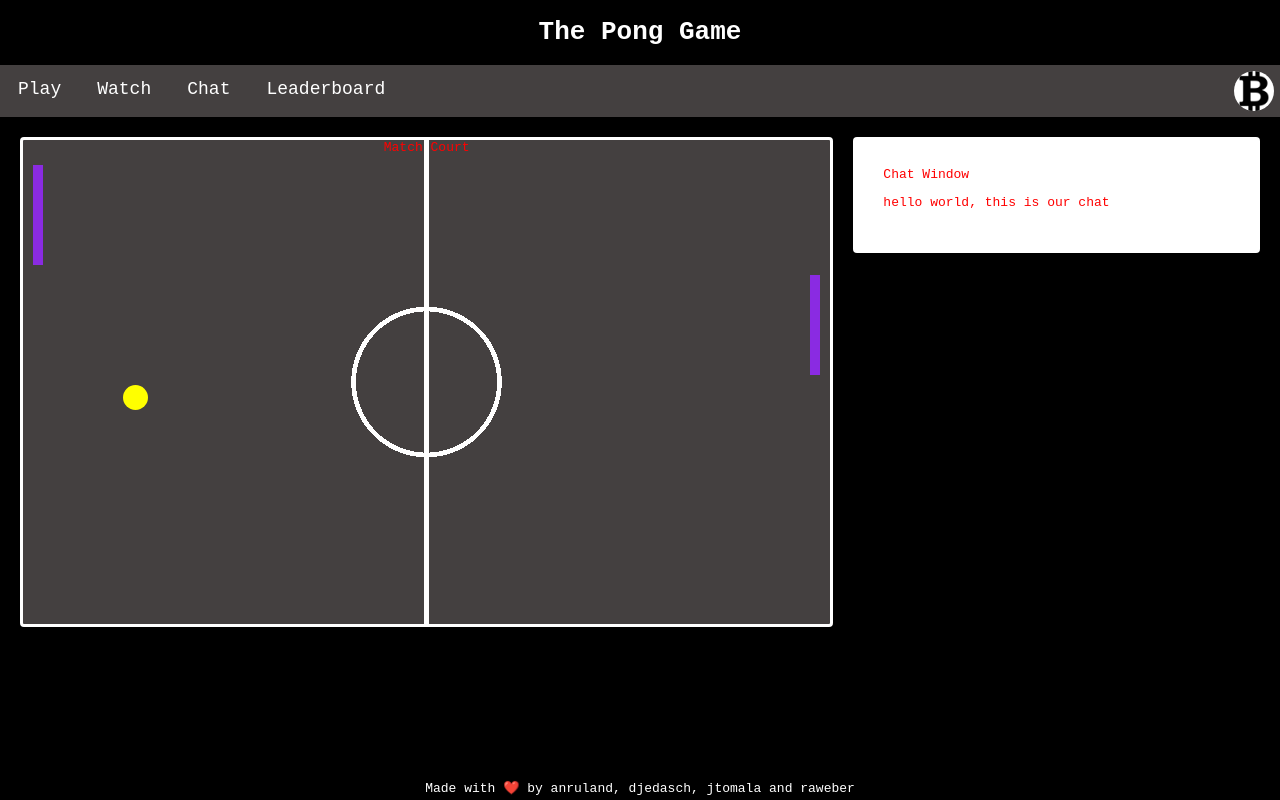
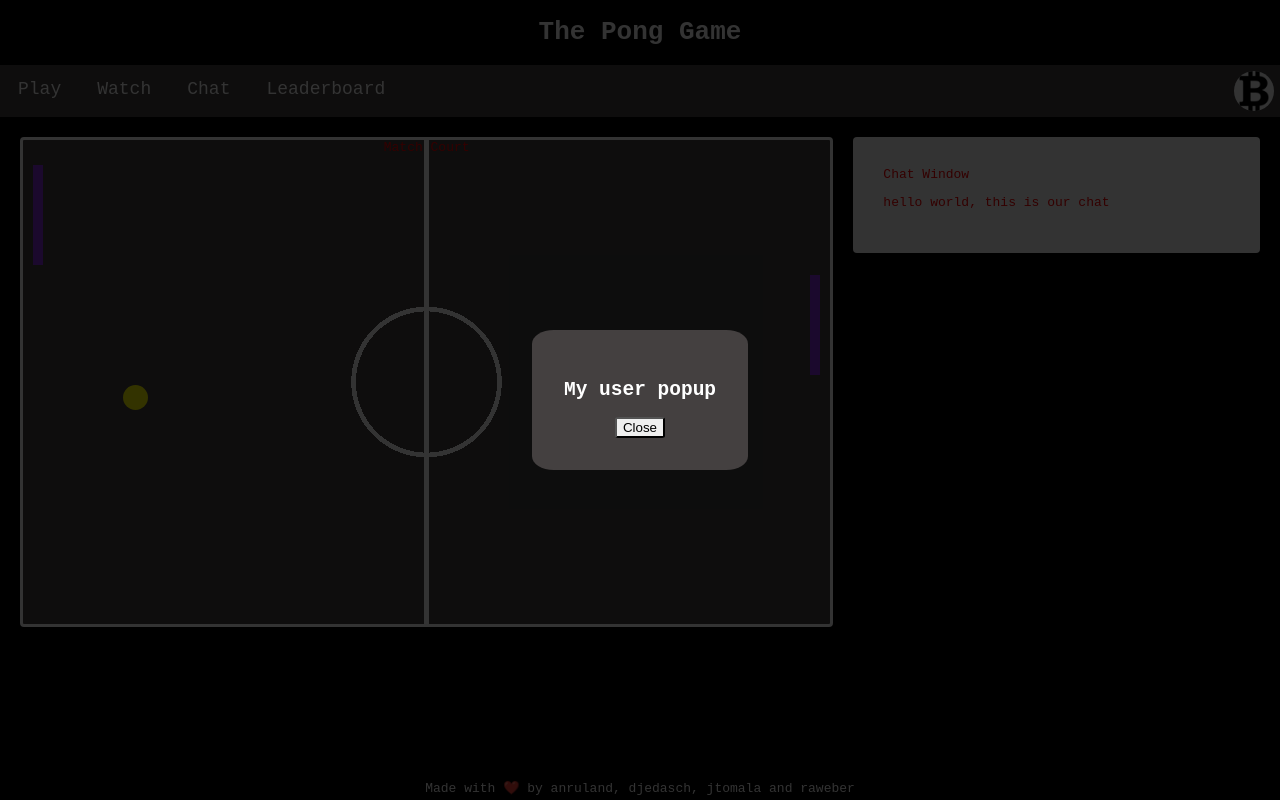
Before and after one commit to amr21code/42_06_ft_transcendence, a Vue app in the folder frontend/: page / in a window 1280 px wide. Both pictures are taken after a click on the element 1254 px from the left and 90 px from the top of the page. Built offline with nearby package versions, Linux system fonts and the light colour scheme.

Commit message:
popup works now, only ESC key missing for exiting

```diff
--- a/frontend/src/App.vue
+++ b/frontend/src/App.vue
@@ -11,7 +11,7 @@
 				<a>Watch</a>
 				<a @click="handleClick('chat')">Chat</a>
 				<a @click="handleClick('leaderboard')">Leaderboard</a>
-				<div class="logged-photo">
+				<div class="logged-photo" @click="togglePopup()">
 					<img src="./assets/bitcoin-black-white.png" alt="user-photo" width="40" height="40">
 				</div>
 			</div>
@@ -21,6 +21,12 @@
 			<button @click="handleClick('location')">order by location</button>
 		</div> -->
 	</header>
+	<UserDataPopup
+		id="UserDataPopup"
+		v-if="popupTrigger === true"
+		:togglePopup="() => togglePopup()">
+		<h2>My user popup</h2>
+	</UserDataPopup>
 	<div class="grid-container">
 		<MatchCourt />
 		<SideWindow :selected="selected"/>
@@ -35,47 +41,37 @@
 
 <script lang="ts">
 import { defineComponent, reactive, ref, toRefs } from 'vue'
-import type { Job } from './types/Job'
 import type { SelectedSideWindow } from './types/SelectedSideWindow'
 import JobList from './components/JobList.vue'
 import MatchCourt from './components/MatchCourt.vue'
 import SideWindow from './components/SideWindow.vue'
+import UserDataPopup from './components/UserDataPopup.vue'
 
 export default defineComponent({
 
 	name: 'App',
-	components: { JobList, MatchCourt, SideWindow },
+	components: { UserDataPopup, MatchCourt, SideWindow },
 	setup() {
-		const jobs = ref<Job[]>([
-			{title: 'farm worker', location: 'lon lon ranch', salary: 30000, id: '1'},
-			{title: 'accountant', location: 'bureau', salary: 50000, id: '2'},
-			{title: 'engineer', location: 'factory', salary: 35000, id: '3'},
-			{title: 'fisherman', location: 'loch ness', salary: 10000, id: '4'}
-		])
+
+		const popupTrigger = ref(false);
+		const togglePopup = () => {
+			popupTrigger.value = !popupTrigger.value;
+		}
 
 		const selected = ref<SelectedSideWindow>('chat')
 		const handleClick = (term: SelectedSideWindow) => {
 			selected.value = term
 		}
 
-		return { jobs, handleClick, selected }
+		return { popupTrigger, togglePopup, handleClick, selected }
 	},
-	methods: {
-
-	}
+	methods: {}
 });
 </script>
 
 
 
-<style>
-	/* .app {
-		position: relative;
-	}
-
-	.content-wrap {
-  		padding-bottom: 2.5rem;
-	} */
+<style scoped>
 
 	header {
 		text-align: center;
--- a/frontend/src/components/MatchCourt.vue
+++ b/frontend/src/components/MatchCourt.vue
@@ -16,7 +16,7 @@ export default defineComponent({
 })
 </script>
 
-<style>
+<style scoped>
 	.match-court {
 		background-color: var(--second-bg-color);
 		border: white solid;
--- a/frontend/src/components/SideWindow.vue
+++ b/frontend/src/components/SideWindow.vue
@@ -32,7 +32,7 @@ export default defineComponent({
 </script>
 
 
-<style>
+<style scoped>
 	.side-window {
 		background-color: white;
 		color: red;
--- /dev/null
+++ b/frontend/src/components/UserDataPopup.vue
@@ -0,0 +1,47 @@
+<template>
+		<div class="popup" @keyup.esc="togglePopup" tabindex="0">
+			<div class="popup-inner">
+				<slot />
+				<button class="popup-close" @click="togglePopup">
+					Close
+				</button>
+			</div>
+		</div>
+</template>
+
+
+<script lang="ts">
+import { computed, defineComponent, ref } from 'vue'
+
+export default defineComponent({
+	props: ['togglePopup'],
+	components: {}
+})
+</script>
+
+
+<style scoped>
+.popup {
+	text-align: center;
+	background-color: rgba(0,0,0,0.8);
+	position: fixed;
+	top: 0;
+	left: 0;
+	right: 0;
+	bottom: 0;
+	z-index: 99; /*brings to highest front-layer*/
+	display: flex;
+	align-items: center;
+	justify-content: center;
+}
+
+.popup-inner {
+	background-color: var(--second-bg-color);
+	padding: 32px;
+	border-radius: 10%;
+}
+
+button {
+	border-radius: 10%;
+}
+</style>
```
